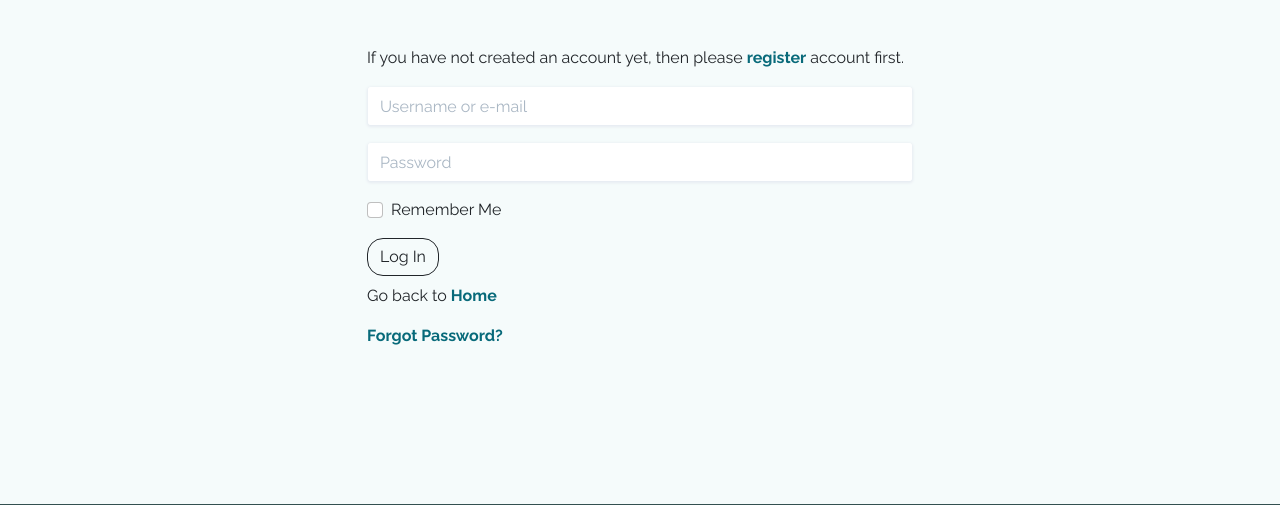
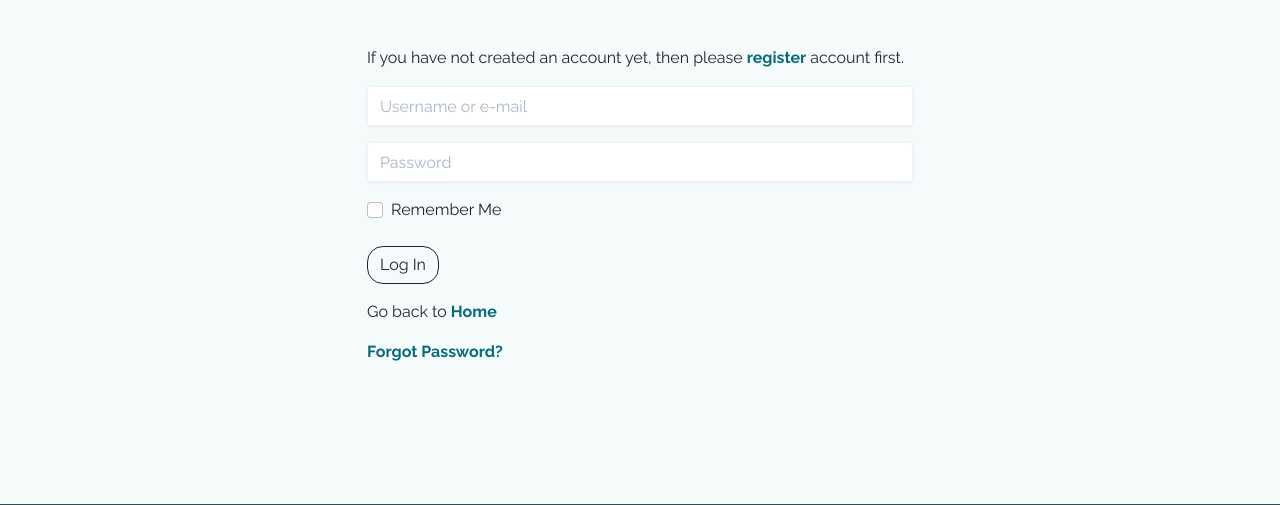
Before and after one commit to KlaudiaMatysiak/plushies, a Django app: page /accounts/login/ in a window 1280 px wide. Shown: the part 353-858 px from the top of the page. Run offline with Django 3.2, Linux system fonts and the light colour scheme; some libraries are stand-ins or nearby versions.

Commit message:
Add y marign to the button in the login allauth template

```diff
--- a/templates/allauth/account/login.html
+++ b/templates/allauth/account/login.html
@@ -39,7 +39,7 @@ for a {{ site_name }} account and sign in below:{% endblocktrans %}</p>
   {% if redirect_field_value %}
   <input type="hidden" name="{{ redirect_field_name }}" value="{{ redirect_field_value }}">
   {% endif %}
-  <button class="primaryAction btn btn-outline-dark rounded-4" type="submit">{% trans "Log In" %}</button>
+  <button class="primaryAction btn btn-outline-dark rounded-4 my-2" type="submit">{% trans "Log In" %}</button>
   <p class="mt-2">
     Go back to
     <a href="{% url 'home' %}">Home</a>
```
